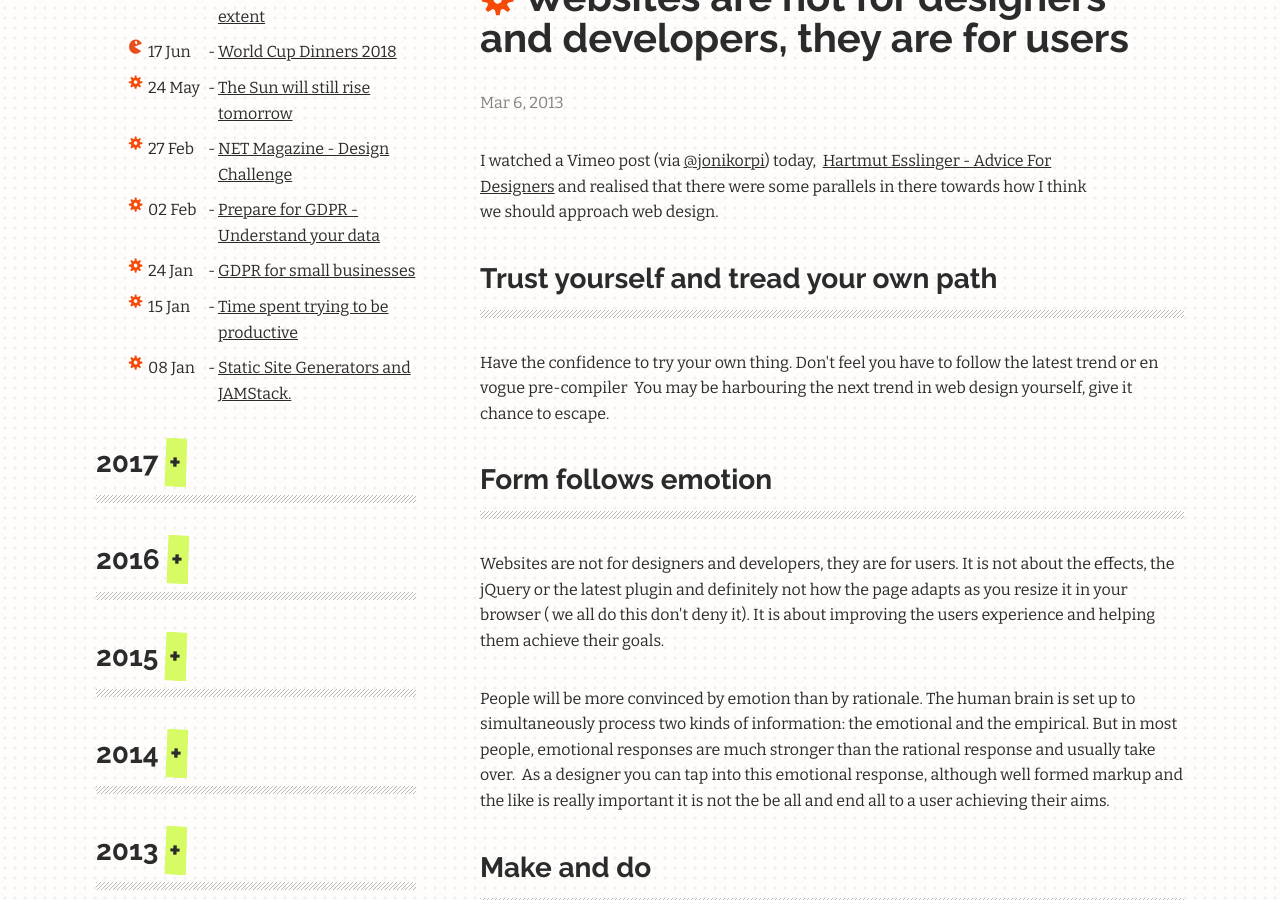
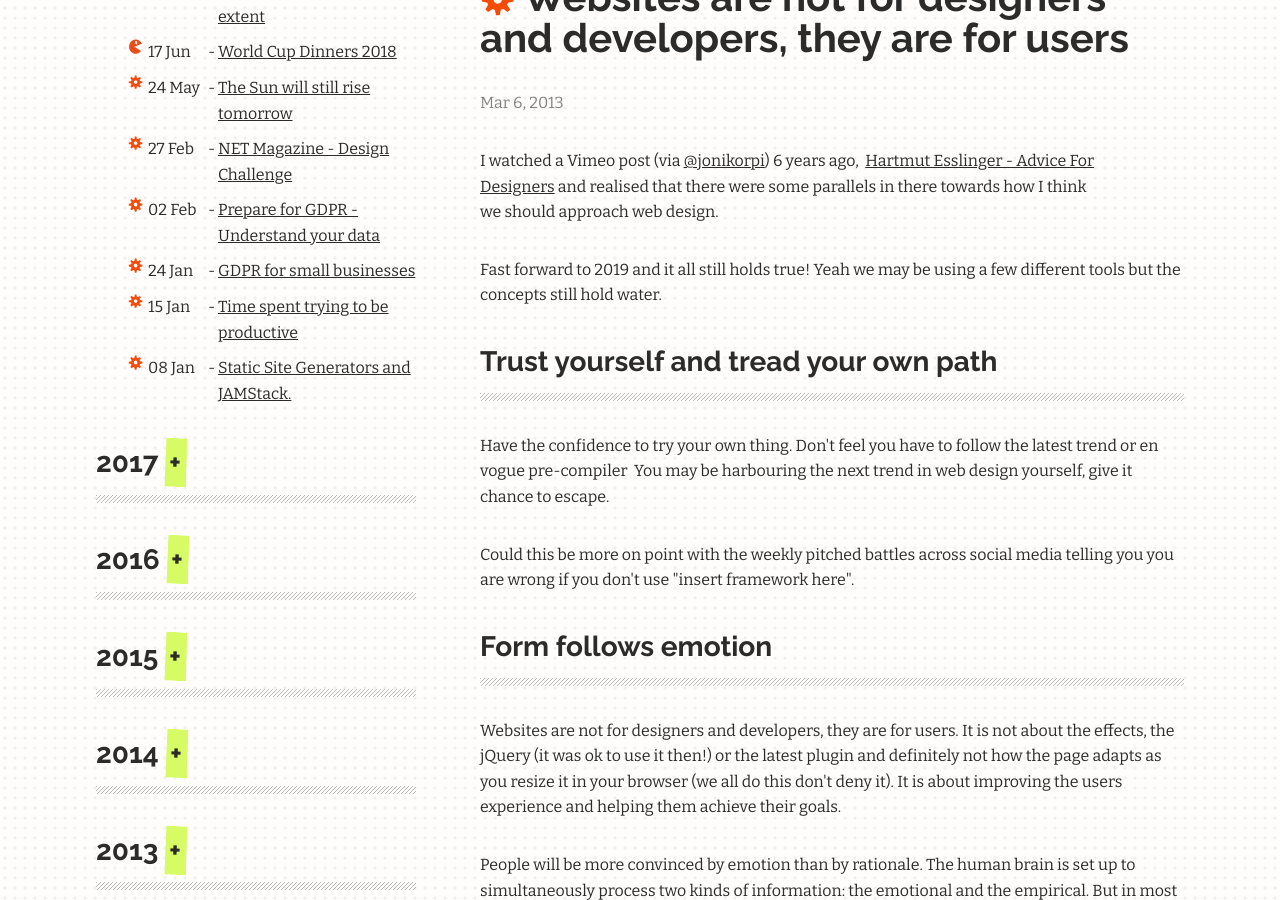
Before and after one commit to maxray/maxray.github.io, a Jekyll site: the page built from _posts/2013-03-06-websites-are-not-for-designers-and-developers-they-are-for-users.markdown, in a window 1280 px wide and 900 px high, scrolled down 637 px. Built offline with Jekyll 4.4.1, drawn with Linux system fonts in a browser that asks for light colours; some of the changed text lies outside the part shown.

Commit message:
Updated Websites Are Not For Designers And Developers They Are For Users

```diff
--- a/_posts/2013-03-06-websites-are-not-for-designers-and-developers-they-are-for-users.markdown
+++ b/_posts/2013-03-06-websites-are-not-for-designers-and-developers-they-are-for-users.markdown
@@ -17,13 +17,15 @@ author:
 layout: post
 ---
 
-<p>I watched a Vimeo post (via <a href="https://twitter.com/jonikorpi" target="_blank">@jonikorpi</a>) today,  <a href="http://vimeo.com/59679411" target="_blank">Hartmut Esslinger - Advice For Designers</a> and realised that there were some parallels in there towards how I think we should approach web design.</p><!--more-->
+<p>I watched a Vimeo post (via <a href="https://twitter.com/jonikorpi" target="_blank">@jonikorpi</a>) 6 years ago,  <a href="http://vimeo.com/59679411" target="_blank">Hartmut Esslinger - Advice For Designers</a> and realised that there were some parallels in there towards how I think we should approach web design.</p>
+<p>Fast forward to 2019 and it all still holds true! Yeah we may be using a few different tools but the concepts still hold water.<!--more-->
 <h3>Trust yourself and tread your own path</h3>
-<p>Have the confidence to try your own thing. Don't feel you have to follow the latest trend or en vogue pre-compiler  You may be harbouring the next trend in web design yourself, give it chance to escape.</p>
+<p>Have the confidence to try your own thing. Don't feel you have to follow the latest trend or en vogue pre-compiler  You may be harbouring the next trend in web design yourself, give it chance to escape.</p><p>Could this be more on point with the weekly pitched battles across social media telling you you are wrong if you don't use "insert framework here".</p>
 <h3>Form follows emotion</h3>
-<p>Websites are not for designers and developers, they are for users. It is not about the effects, the jQuery or the latest plugin and definitely not how the page adapts as you resize it in your browser ( we all do this don't deny it). It is about improving the users experience and helping them achieve their goals.</p>
+<p>Websites are not for designers and developers, they are for users. It is not about the effects, the jQuery (it was ok to use it then!) or the latest plugin and definitely not how the page adapts as you resize it in your browser (we all do this don't deny it). It is about improving the users experience and helping them achieve their goals.</p>
 <p>People will be more convinced by emotion than by rationale. The human brain is set up to simultaneously process two kinds of information: the emotional and the empirical. But in most people, emotional responses are much stronger than the rational response and usually take over.  As a designer you can tap into this emotional response, although well formed markup and the like is really important it is not the be all and end all to a user achieving their aims.</p>
 <h3>Make and do</h3>
-<p>Make models, build wireframes and tests along the way. They will help direct you more than a concept alone which has no feeling. The two go together. You hear of people saying you shouldn't use Photoshop any more, of course you should... but you should also make prototypes, wireframes and develop the feel of the thing you are trying to create.</p>
+<p>Make prototypes, build wireframes and tests along the way. They will help direct you more than a concept alone which has no feeling.   The two go together. You hear of people saying you shouldn't use Photoshop any more, of course you should... but you should also make prototypes, wireframes and develop the feel of the thing you are trying to create.</p>
+<p>Now here it feels we have made some progress. We are getting into the browser quicker and tools like Invision and XD give you more licence to experiment.</p>
 <h3>Go above and beyond </h3>
 <p>Do more than the client asks for. Do what they would like to ask for if they had the courage to do so! The client may want one thing but you should use your experience and knowledge to help nudge them in the right direction, they are paying for your skills as designer/developers which includes telling them if they are wrong.</p>
```
